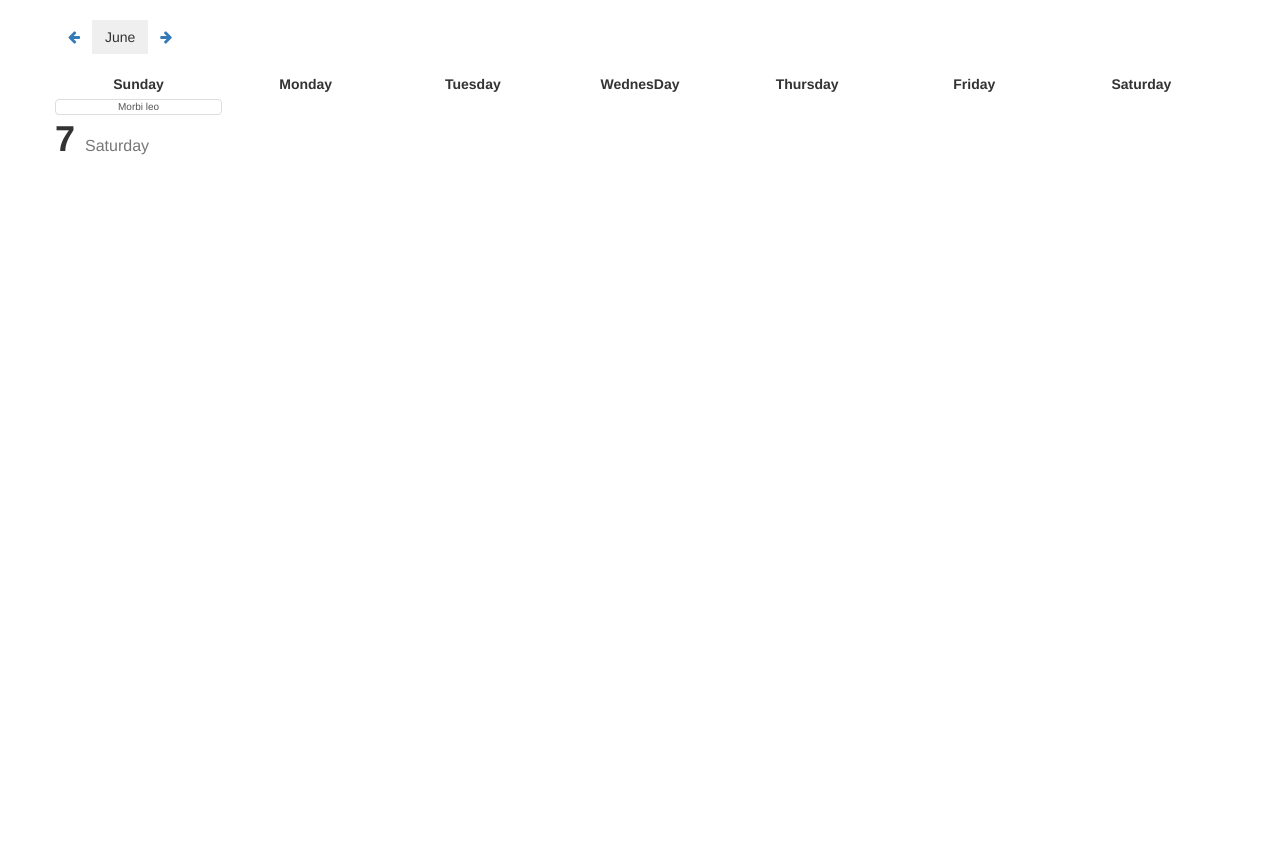
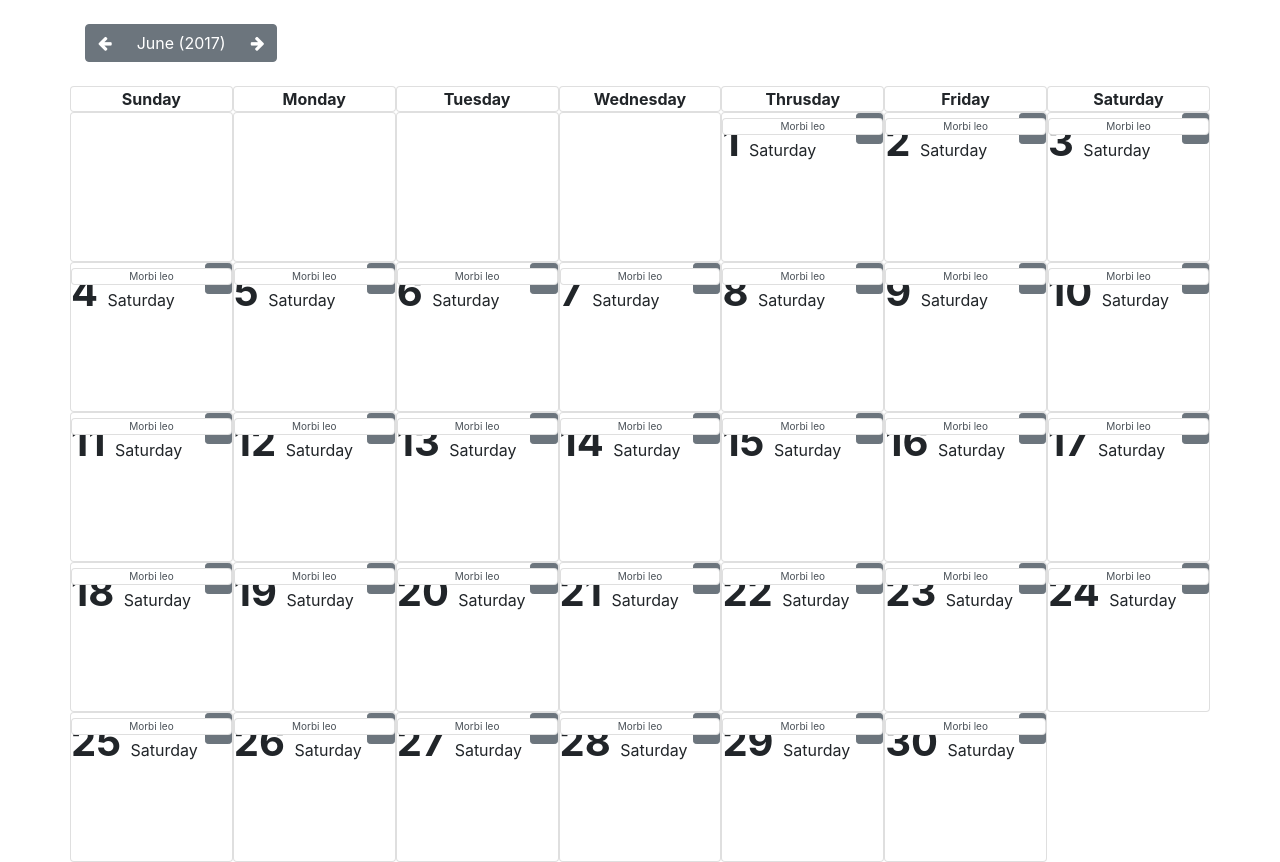
Before and after one commit to rahuliation/calendar, an Angular app: page / in a window 1280 px wide. Before the commit the page ends 800 px from the top, so only its background shows below. Built offline with nearby package versions, Linux system fonts and the light colour scheme.

Commit message:
calander functionality is working

```diff
--- a/src/app/calander.service.ts
+++ b/src/app/calander.service.ts
@@ -5,7 +5,9 @@ export class CalanderService {
 
   private year:number;
   private month:number;
-
+  private dayNames = ["Sunday","Monday","Tuesday","Wednesday","Thrusday","Friday", "Saturday"];
+  private monthNames = ["January","February","March","April","May","June","July","August","September","October","November", "December"];
+  private dayPerMonth = [31,this.FebNumberOfDays(),31,30,31,30,31,31,30,31,30,31];
   constructor() { }
 
   private FebNumberOfDays() {
@@ -15,22 +17,47 @@ export class CalanderService {
       return 28;
     }
   }
+  private dayCreator(day_num:number){
+    var days=[];
+    for (var index = 0; index < day_num; index++) {
+      days.push({
+        date: new Date(this.year,this.month,index+1),
+        day: index+1,
+        day_of_week:new Date(this.year,this.month,index+1).getDay
+      });
+    }
+    return days;
+
+  }
+
+    private blank_day_creator (day_num:number){
+    var days=[];
+    for (var index = 0; index < day_num; index++) {
+      days.push({
+        date: 0
+      });
+    }
+    return days;
+
+  }
 
   public getData(year:number, month:number) {
     this.year=year;
     this.month=month-1;
-
-var monthNames = ["January","February","March","April","May","June","July","August","September","October","November", "December"];
- var dayNames = ["Sunday","Monday","Tuesday","Wednesday","Thrusday","Friday", "Saturday"];
- var dayPerMonth = [31,this.FebNumberOfDays(),31,30,31,30,31,31,30,31,30,31]
+    var firstday=new Date(this.year,this.month,1).getDay();
+    var days=this.dayCreator(this.dayPerMonth[this.month]);
+    var blank_days=this.blank_day_creator(firstday);
 
     return {
       year:this.year,
       month:this.month,
-      monthNames: monthNames,
-      dayNames:dayNames,
-      dayPerMonth: dayPerMonth,
-
+      monthName: this.monthNames[this.month],
+      monthNames: this.monthNames,
+      dayNames:this.dayNames,
+      dayPerMonth: this.dayPerMonth,
+      firstday:firstday,
+      days: days,
+      blank_days:blank_days
 
     }
 
--- a/src/app/calender/calender.component.html
+++ b/src/app/calender/calender.component.html
@@ -14,7 +14,7 @@
 
 
 
-  <button type="button" class="btn btn-secondary">{{data.monthNames[data.month]}}</button>
+  <button type="button" class="btn btn-secondary">{{data.monthNames[data.month]}} ({{year}}) </button>
               <a routerLink="/{{year}}/{{month+1}}" *ngIf="month!=12" class="btn btn-secondary" routerLinkActive="active">
                 <i class="fa fa-arrow-right" aria-hidden="true"></i></a>
 
@@ -28,51 +28,32 @@
     </div>
   </div>
  <div class="row seven-cols hidden-md-down ">
-    <div class="col-lg-1 col-md-1 col-sm-12 col-xs-12">
+    <div class="col-lg-1 col-md-1 col-sm-12 col-xs-12" *ngFor="let dayname of data.dayNames">
       <div class="card text-center">
-       <b>Sunday</b>
+       <b>{{dayname}}</b>
       </div>
     </div>
-     <div class="col-lg-1 col-md-1 col-sm-12 col-xs-12">
-      <div class="card text-center">
-       <b>Monday</b>
-      </div>
-    </div>
-     <div class="col-lg-1 col-md-1 col-sm-12 col-xs-12">
-      <div class="card text-center">
-       <b>Tuesday</b>
-      </div>
-    </div>
-     <div class="col-lg-1 col-md-1 col-sm-12 col-xs-12">
-      <div class="card text-center">
-       <b>WednesDay</b>
-      </div>
-    </div>
-     <div class="col-lg-1 col-md-1 col-sm-12 col-xs-12">
-      <div class="card text-center">
-       <b>Thursday</b>
-      </div>
-    </div>
-     <div class="col-lg-1 col-md-1 col-sm-12 col-xs-12">
-      <div class="card text-center">
-       <b>Friday</b>
-      </div>
-    </div>
-     <div class="col-lg-1 col-md-1 col-sm-12 col-xs-12">
-      <div class="card text-center">
-       <b>Saturday</b>
-      </div>
-    </div>
+
 
  </div>
   <div class="row seven-cols">
 
-    <div class="col-lg-1 col-md-1 col-sm-12 col-xs-12" >
+      <div class="col-lg-1 col-md-1 col-sm-12 col-xs-12" *ngFor="let day of data.blank_days " >
       <div class="card day-card">
          <div class="card-block">
-          <a class="btn btn-secondary btn-sm add-btn" href="www.facebook.com" >+</a>
+         </div>
+
+      </div>
+    </div>
+
+    <div class="col-lg-1 col-md-1 col-sm-12 col-xs-12" *ngFor="let day of data.days " >
+      <div class="card day-card">
+         <div class="card-block">
+
+
+          <a  routerLink="/event/{{day.date}}" class="btn btn-secondary btn-sm add-btn" href="www.facebook.com" >+</a>
           <div class="date-head ">
-           <h1 class="card-title "><b>7 <small class="hidden-md-up">Saturday</small></b>  </h1>
+           <h1 class="card-title "><b>{{ day.day }} <small class="hidden-md-up">Saturday</small></b>  </h1>
 
 
           </div>
--- a/src/app/calender/calender.component.ts
+++ b/src/app/calender/calender.component.ts
@@ -33,7 +33,7 @@ export class CalenderComponent implements OnInit {
        this.data=this.service.getData(this.year,this.month);
     });
 
-
+    console.log(this.data);
 
 
   }
--- /dev/null
+++ b/src/app/newevent/newevent.component.html
@@ -0,0 +1,3 @@
+<p>
+  newevent works!
+</p>
--- /dev/null
+++ b/src/app/newevent/newevent.component.ts
@@ -0,0 +1,34 @@
+import { Component, OnInit } from '@angular/core';
+import { Router, ActivatedRoute, Params } from '@angular/router';
+import { CalanderService } from '../calander.service';
+import { Observable } from 'rxjs/Observable';
+
+@Component({
+  selector: 'app-newevent',
+  templateUrl: './newevent.component.html',
+  styleUrls: ['./newevent.component.css']
+})
+export class NeweventComponent implements OnInit {
+
+ date: Date;
+ private sub: any;
+ constructor(
+    private route: ActivatedRoute,
+    private router: Router,
+
+
+  ) {}
+
+  ngOnInit() {
+  this.sub = this.route.params.subscribe((params: Params) => {
+
+     this.date=new Date(""+params['date']);
+
+
+    });
+
+      console.log(this.date);
+  }
+
+
+}
```
Also changed, not shown: package.json (+14 -13 lines), src/app/app.module.ts (+10 -4 lines), src/app/newevent/newevent.component.css (added), 2 other files (tests, documents, lock files or other folders).
